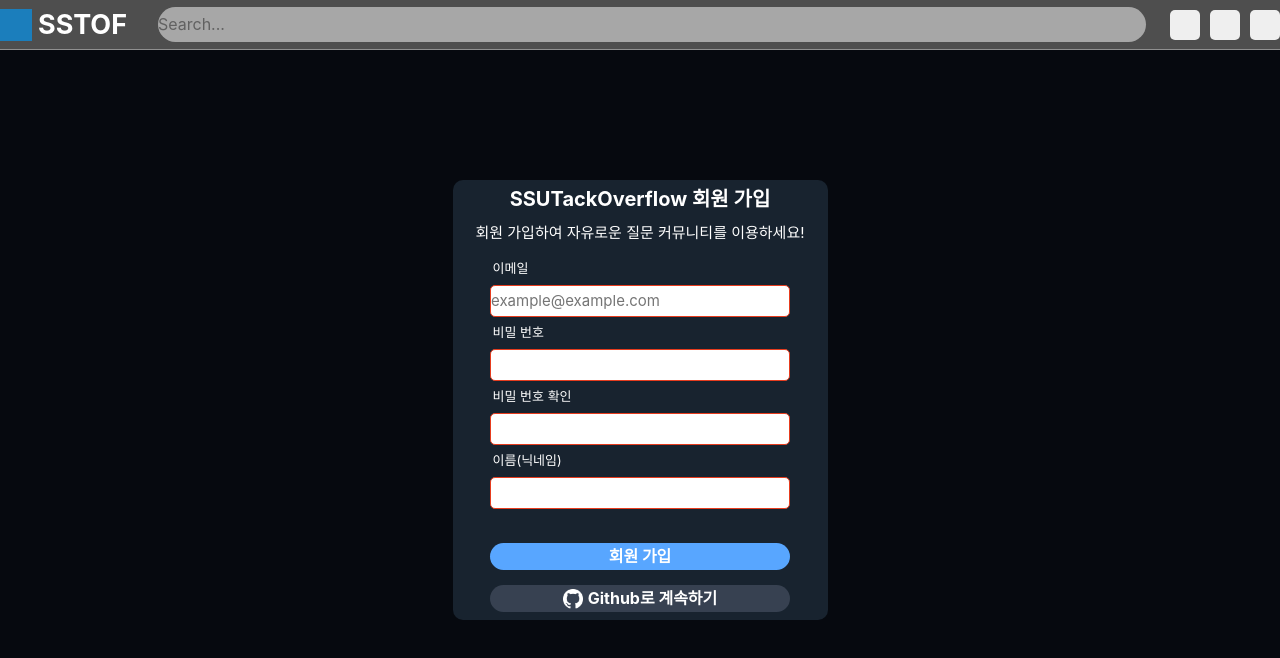
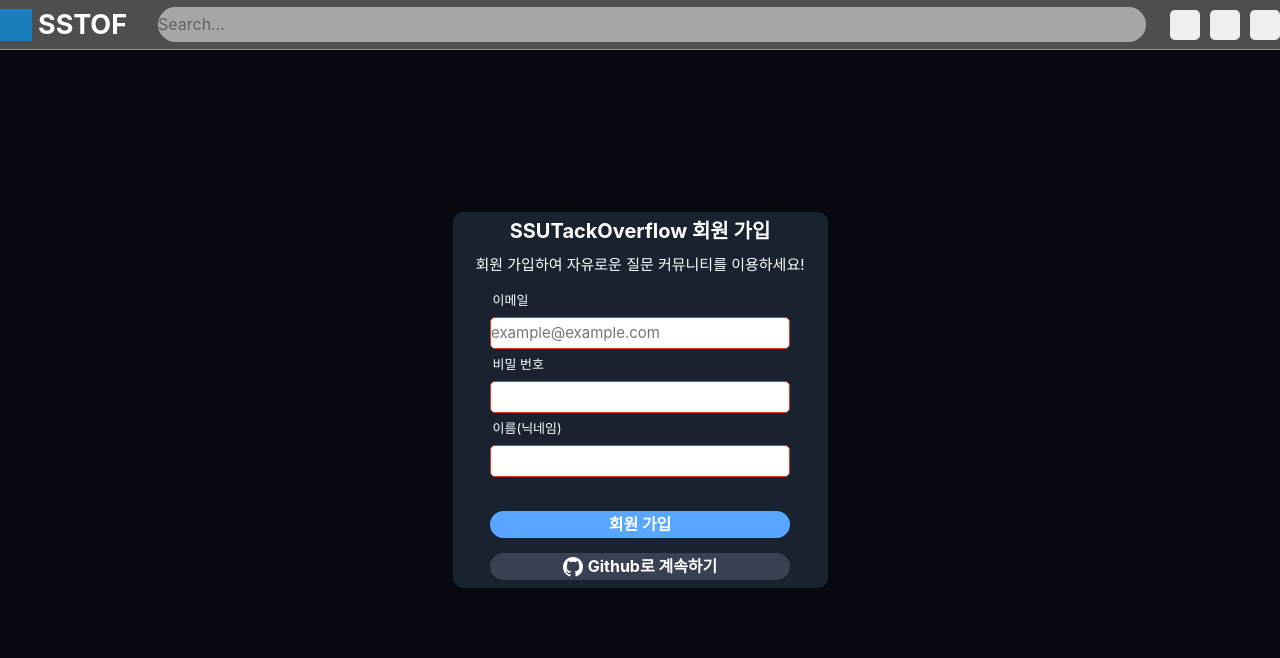
Before and after one commit to seonghyeoncho/SSTOF-Frontend, a React (Create React App) app: page /signup in a window 1280 px wide. Shown: the top 658 px of the page. Built offline with nearby package versions, Linux system fonts and the light colour scheme.

Commit message:
API 호출 로직

```diff
--- a/src/components/signup/index.tsx
+++ b/src/components/signup/index.tsx
@@ -24,8 +24,6 @@
   emailRef,
   password,
   passwordRef,
-  confirmPassword,
-  confirmPasswordRef,
   name,
   nameRef,
   signUp,
@@ -85,16 +83,6 @@
                 password.onChange(event);
               }}
               isValid={password.is_complete}
-            />
-            <InputTitle>비밀 번호 확인</InputTitle>
-            <Input
-              type="password"
-              id="confirmPassword"
-              ref={confirmPasswordRef}
-              onChange={(event: React.ChangeEvent<HTMLInputElement>) => {
-                confirmPassword.onChange(event);
-              }}
-              isValid={confirmPassword.is_complete}
             />
             <InputTitle>이름(닉네임)</InputTitle>
             <Input
--- a/src/components/signup/interface.ts
+++ b/src/components/signup/interface.ts
@@ -5,11 +5,10 @@
   emailRef: React.RefObject<HTMLInputElement>;
   password: SignupInputProps;
   passwordRef: React.RefObject<HTMLInputElement>;
-  confirmPassword: SignupInputProps;
-  confirmPasswordRef: React.RefObject<HTMLInputElement>;
   name: SignupInputProps;
   nameRef: React.RefObject<HTMLInputElement>;
   signUp: () => void;
+  clearAllInputs: () => void;
 }
 
 export interface SignupInputProps {
--- a/src/containers/signup/saga.ts
+++ b/src/containers/signup/saga.ts
@@ -4,12 +4,15 @@
 import { StatusCodes } from "http-status-codes";
 import { message } from "antd";
 
-function* signupSaga(action: { type: string; payload: UserSignupData }) {
+function* signupSaga(action: {
+  type: string;
+  payload: { data: UserSignupData };
+}) {
   console.log(action.payload);
   yield put({ type: "signup/setSignupLoading", payload: true });
   message.loading("잠시만 기다려 주세요.");
   try {
-    const response = yield call(userApi.signup, action.payload);
+    const response = yield call(userApi.signup, action.payload.data);
     message.destroy();
     yield put({ type: "signup/setSignupLoading", payload: false });
     if (response.status === StatusCodes.CREATED) {
--- a/src/containers/signup/signup.tsx
+++ b/src/containers/signup/signup.tsx
@@ -8,32 +8,26 @@
 const SignupContainer: React.FC = () => {
   const emailRef = useRef<HTMLInputElement>(null);
   const passwordRef = useRef<HTMLInputElement>(null);
-  const confirmPasswordRef = useRef<HTMLInputElement>(null);
   const nameRef = useRef<HTMLInputElement>(null);
 
   const dispatch = useDispatch();
   const checkComplete = (): boolean =>
-    email.is_complete &&
-    password.is_complete &&
-    confirmPassword.is_complete &&
-    name.is_complete;
+    email.is_complete && password.is_complete && name.is_complete;
 
   const signUpSagaDispatch = (data: UserSignupData) => {
-    console.log(data);
     const { password } = data;
     const newPassword = sha256
       .createHash("sha256")
       .update(password)
       .digest("hex");
     data.password = newPassword;
-    // if (checkComplete()) {
     dispatch({ type: "signup/signupSaga", payload: { data } });
-    // }
   };
 
   const onEmailChange = (e: React.ChangeEvent<HTMLInputElement>) => {
     const newEmail = { ...email };
     const value = e.currentTarget.value;
+    newEmail.value = value;
     const regEx = /^[A-Za-z0-9_.-]+@[A-Za-z0-9-]+\.[A-Za-z0-9]+/;
     if (regEx.test(value)) {
       newEmail.is_complete = true;
@@ -45,20 +39,10 @@
     const newPassword = { ...password };
     const value = e.currentTarget.value;
     newPassword.value = value;
-    if (newPassword.value === confirmPassword.value) {
+    if (newPassword.value !== " " && newPassword.value.length >= 4) {
       newPassword.is_complete = true;
     }
     setPassword({ ...newPassword });
-  };
-
-  const onConfirmPasswordChange = (e: React.ChangeEvent<HTMLInputElement>) => {
-    const newConfirmPassword = { ...confirmPassword };
-    const value = e.currentTarget.value;
-    newConfirmPassword.value = value;
-    if (password.value === newConfirmPassword.value) {
-      newConfirmPassword.is_complete = true;
-    }
-    setConfirmPassword({ ...newConfirmPassword });
   };
 
   const onNameChange = (e: React.ChangeEvent<HTMLInputElement>) => {
@@ -83,12 +67,6 @@
     is_complete: false,
   });
 
-  const [confirmPassword, setConfirmPassword] = useState<SignupInputProps>({
-    value: "",
-    onChange: onConfirmPasswordChange,
-    is_complete: false,
-  });
-
   const [name, setName] = useState<SignupInputProps>({
     value: "",
     onChange: onNameChange,
@@ -108,12 +86,6 @@
       newPassword.value = "";
       setPassword({ ...newPassword });
     }
-    if (confirmPasswordRef.current) {
-      confirmPasswordRef.current.value = "";
-      const newConfirmPassword = { ...confirmPassword };
-      newConfirmPassword.value = "";
-      setConfirmPassword({ ...newConfirmPassword });
-    }
     if (nameRef.current) {
       nameRef.current.value = "";
       const neWName = { ...name };
@@ -124,7 +96,6 @@
 
   const signup = () => {
     if (!checkComplete()) {
-      console.log("BAD");
       return;
     }
     signUpSagaDispatch({
@@ -140,12 +111,10 @@
       emailRef={emailRef}
       password={password}
       passwordRef={passwordRef}
-      confirmPassword={confirmPassword}
-      confirmPasswordRef={confirmPasswordRef}
       name={name}
       nameRef={nameRef}
       signUp={signup}
-      //   clearInputs={clearAllInputs}
+      clearAllInputs={clearAllInputs}
     />
   );
 };
```
